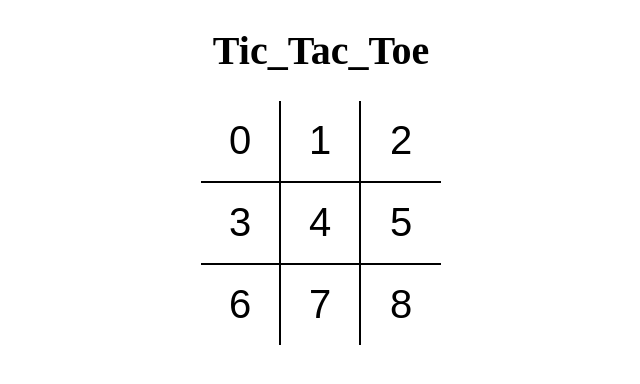
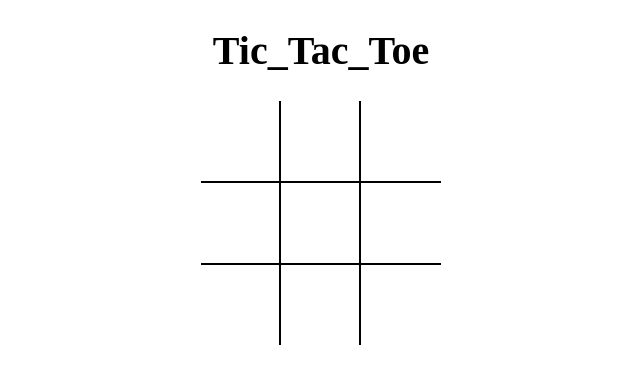
Before and after one commit to Sac6567/tictactoe, a React (Vite) app: page / in a window 1280 px wide. Shown: the top 384 px of the page, without its empty margins (319-959 px from the left). Built offline with nearby package versions, Linux system fonts and the light colour scheme.

Commit message:
board state & react events

```diff
--- a/src/components/Board.jsx
+++ b/src/components/Board.jsx
@@ -1,23 +1,52 @@
-import React from 'react';
+import React, { useState } from 'react';
 import Square from './Square';
 
 const Board = () => {
+  const [board, setBoard] = useState(Array(9).fill(null));
+  const [isNext, setIsNext] = useState(false);
+
+  console.log(board);
+  const handleSquareClick = position => {
+    if (board[position]) {
+      return;
+    }
+
+    setBoard(prev => {
+      return prev.map((Square, pos) => {
+        if (pos === position) {
+          return isNext ? 'X' : 'O';
+        }
+        return Square;
+      });
+    });
+    setIsNext(prev => !prev);
+  };
+
+  const renderSquare = position => {
+    return (
+      <Square
+        value={board[position]}
+        click={() => handleSquareClick(position)}
+      />
+    );
+  };
+
   return (
     <div className="board">
       <div className="board-row">
-        <Square value={0} />
-        <Square value={1} />
-        <Square value={2} />
+        {renderSquare(0)}
+        {renderSquare(1)}
+        {renderSquare(2)}
       </div>
       <div className="board-row">
-        <Square value={3} />
-        <Square value={4} />
-        <Square value={5} />
+        {renderSquare(3)}
+        {renderSquare(4)}
+        {renderSquare(5)}
       </div>
       <div className="board-row">
-        <Square value={6} />
-        <Square value={7} />
-        <Square value={8} />
+        {renderSquare(6)}
+        {renderSquare(7)}
+        {renderSquare(8)}
       </div>
     </div>
   );
--- a/src/components/Square.jsx
+++ b/src/components/Square.jsx
@@ -1,8 +1,8 @@
 import React from 'react';
 
-const Square = ({ value }) => {
+const Square = ({ value, click }) => {
   return (
-    <button type="button" className="square">
+    <button type="button" className="square" onClick={click}>
       {value}
     </button>
   );
```
